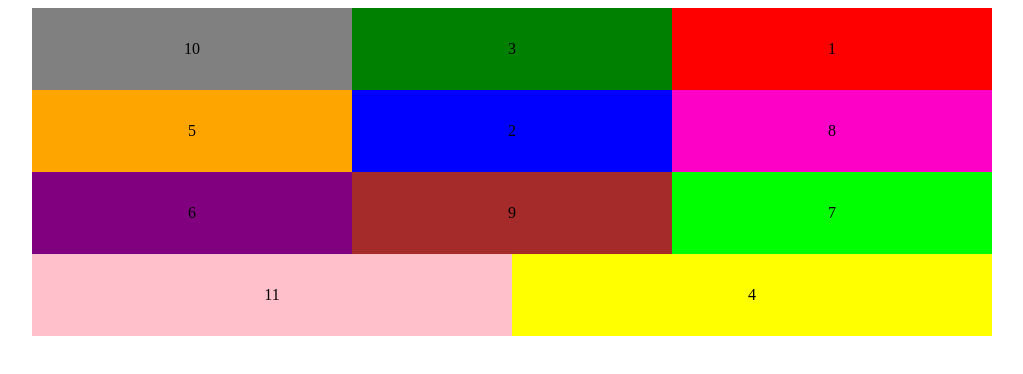
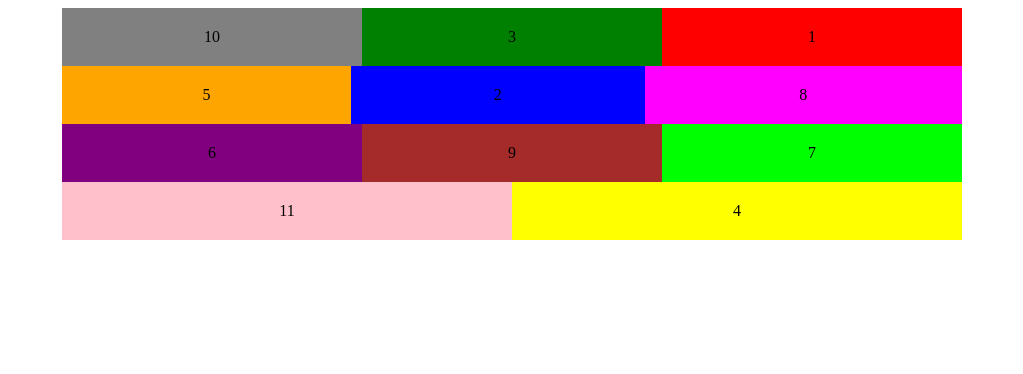
Before and after one commit to neronim1141/Sealcode_workshops, a plain HTML site: page Zadania_na_zajeciach/Zajecia_3/cw7_1.html in a window 1280 px wide. Shown: the whole page, without its empty margins (128-1151 px from the left). Drawn offline with Linux system fonts and the light colour scheme.

Commit message:
add cw 7.1

```diff
--- a/Zadania_na_zajeciach/Zajecia_3/cw7_1.html
+++ b/Zadania_na_zajeciach/Zajecia_3/cw7_1.html
@@ -5,69 +5,78 @@
     </head>
     <style>
         .box{
-            width:960px;
+            width:900px;
             margin:auto;
             display: flex;
-            flex-direction: row;
-            flex-wrap: wrap;
-        }
-        .A,.B,.C,.D,.E,.F,.G,.H,.I,.J,.K{
-            flex:1;
-            padding: 2em;
-            text-align: center;
-            min-width:20%;
+            flex-flow:row wrap;
 
         }
+
         .A{
+            flex:1;
             order: 3;
-
-
             background-color: red;
         }
         .B{
+            flex:0.5;
             order: 5;
             background-color: blue;
 
         }
         .C{
+            flex:1;
             order: 2;
-
             background-color: green;
         }
         .D{
+            flex:1;
             order: 11;
             background-color:yellow;
         }
         .E{
+            flex:0.4;
             order: 4;
             background-color: orange;
         }
         .F{
+            flex:1;
             order: 7;
             background-color: purple;
 
         }
         .G{
+            flex:1;
             order: 9;
             background-color: lime;
         }
         .H{
+            flex:1;
             order: 6;
-            background-color: rgb(253, 1, 199);
+            background-color: magenta;
 
         }
         .I{
+            flex:1;
             order: 8;
             background-color: brown;
         }
         .J{
+            flex:1;
             order: 1;
             background-color: grey;
 
         }
         .K{
+            flex:1;
             order: 10;
             background-color: pink;
+        }
+        .A,.B,.C,.D,.E,.F,.G,.H,.I,.J,.K{
+            flex-basis: 30%;
+            text-align: center;
+            box-sizing: border-box;
+            padding:20px;
+
         }
 
 
```
